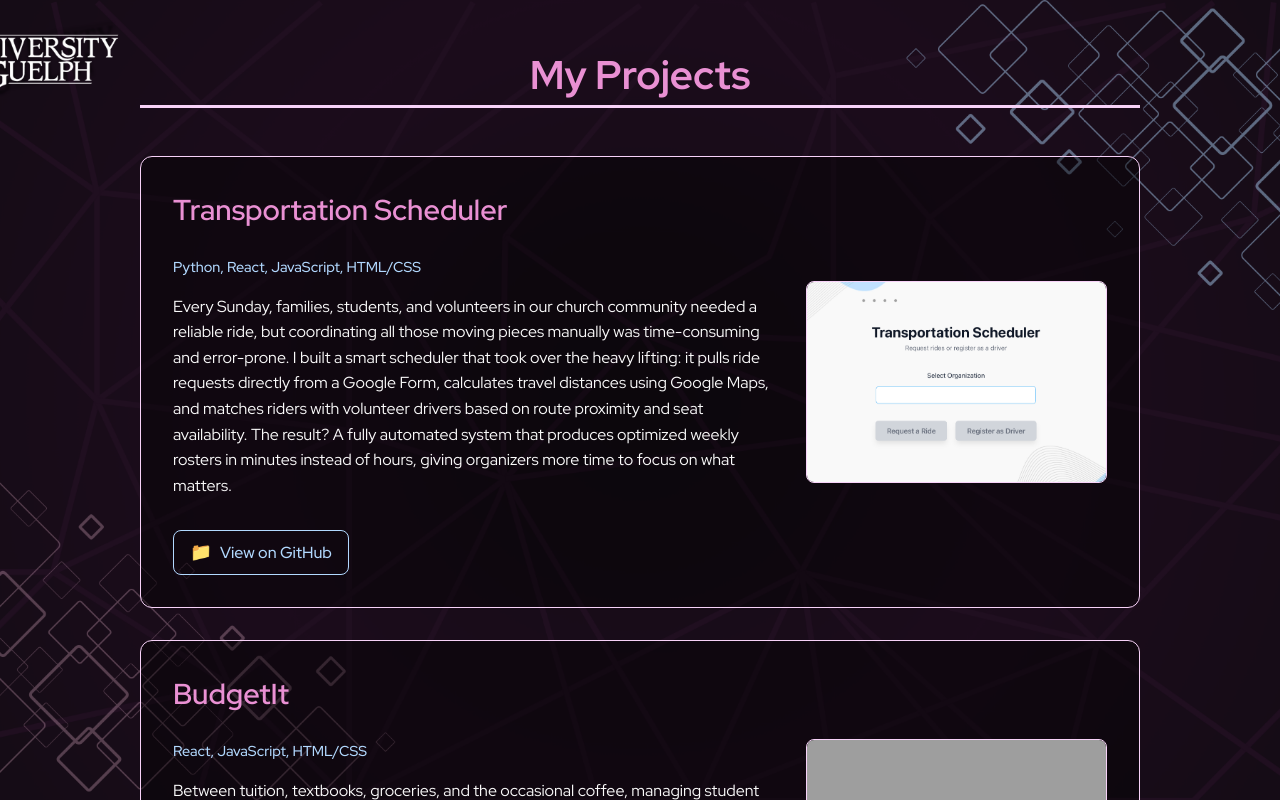
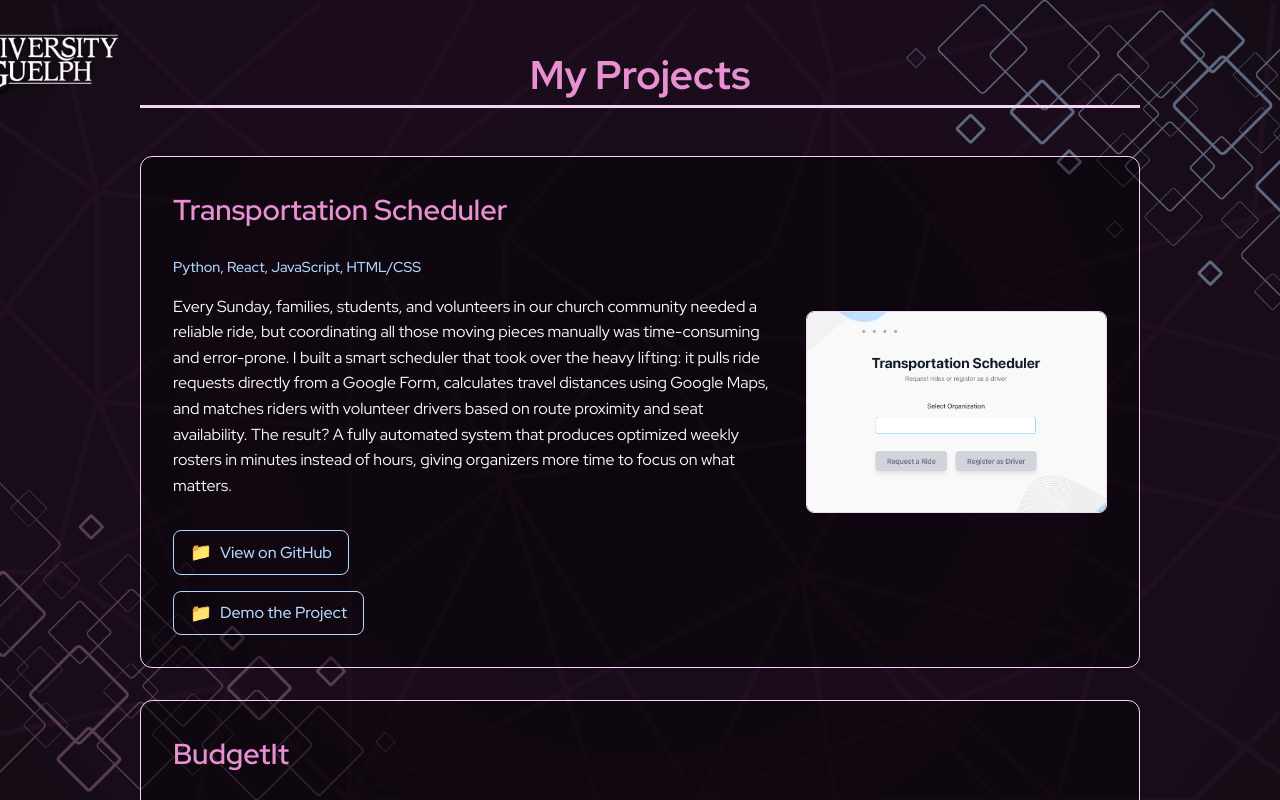
Before and after one commit to 3stherA/estheradeosun, a React (Vite) app: page / in a window 1280 px wide. Both pictures are taken after a click on the button "Projects". Shown: the top 800 px of the page. Built offline with nearby package versions, Linux system fonts and the light colour scheme; grey boxes are pictures that could not be loaded; a web font is replaced by a local one.

Commit message:
Added project link

```diff
--- a/src/components/ProjectsPage.jsx
+++ b/src/components/ProjectsPage.jsx
@@ -9,6 +9,7 @@ export default function ProjectsPage({ goHome }) {
       techStack: "Python, React, JavaScript, HTML/CSS",
       description: "Every Sunday, families, students, and volunteers in our church community needed a reliable ride, but coordinating all those moving pieces manually was time-consuming and error-prone. I built a smart scheduler that took over the heavy lifting: it pulls ride requests directly from a Google Form, calculates travel distances using Google Maps, and matches riders with volunteer drivers based on route proximity and seat availability. The result? A fully automated system that produces optimized weekly rosters in minutes instead of hours, giving organizers more time to focus on what matters.",
       githubLink: "https://github.com/3stherA/transportation-scheduler",
+      projectLink: "https://3sthera.github.io/transportation-scheduler/",
       image: transportImg
     },
     {
@@ -41,6 +42,15 @@ export default function ProjectsPage({ goHome }) {
                 <span className="github-icon">📁</span>
                 View on GitHub
               </a>
+              <a
+                href={project.projectLink}
+                target="_blank"
+                rel="noopener noreferrer"
+                className="github-link"
+              >
+                <span className="github-icon">📁</span>
+                Demo the Project
+              </a>
             </div>
             <div className="project-right">
               <img
```
